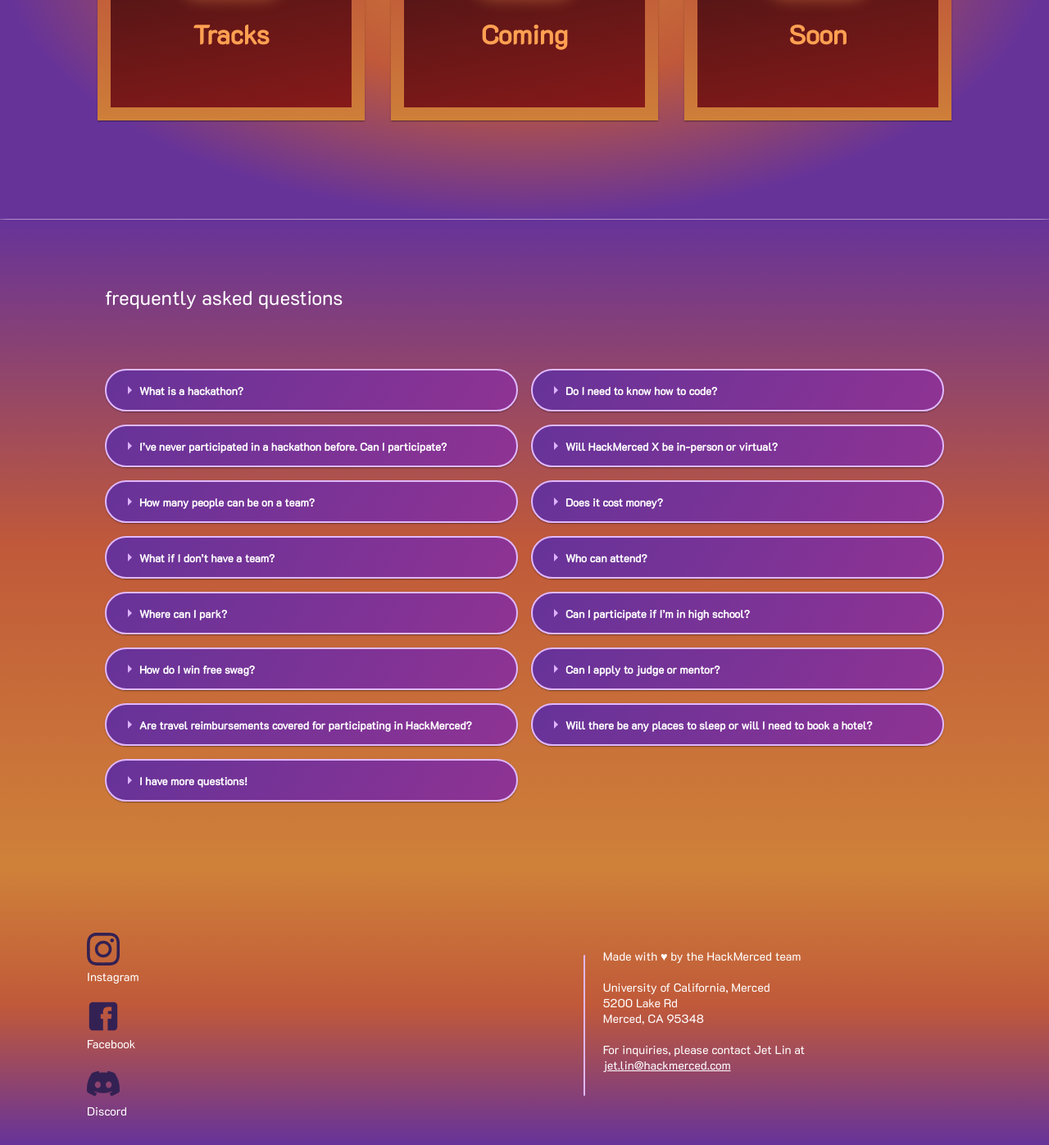
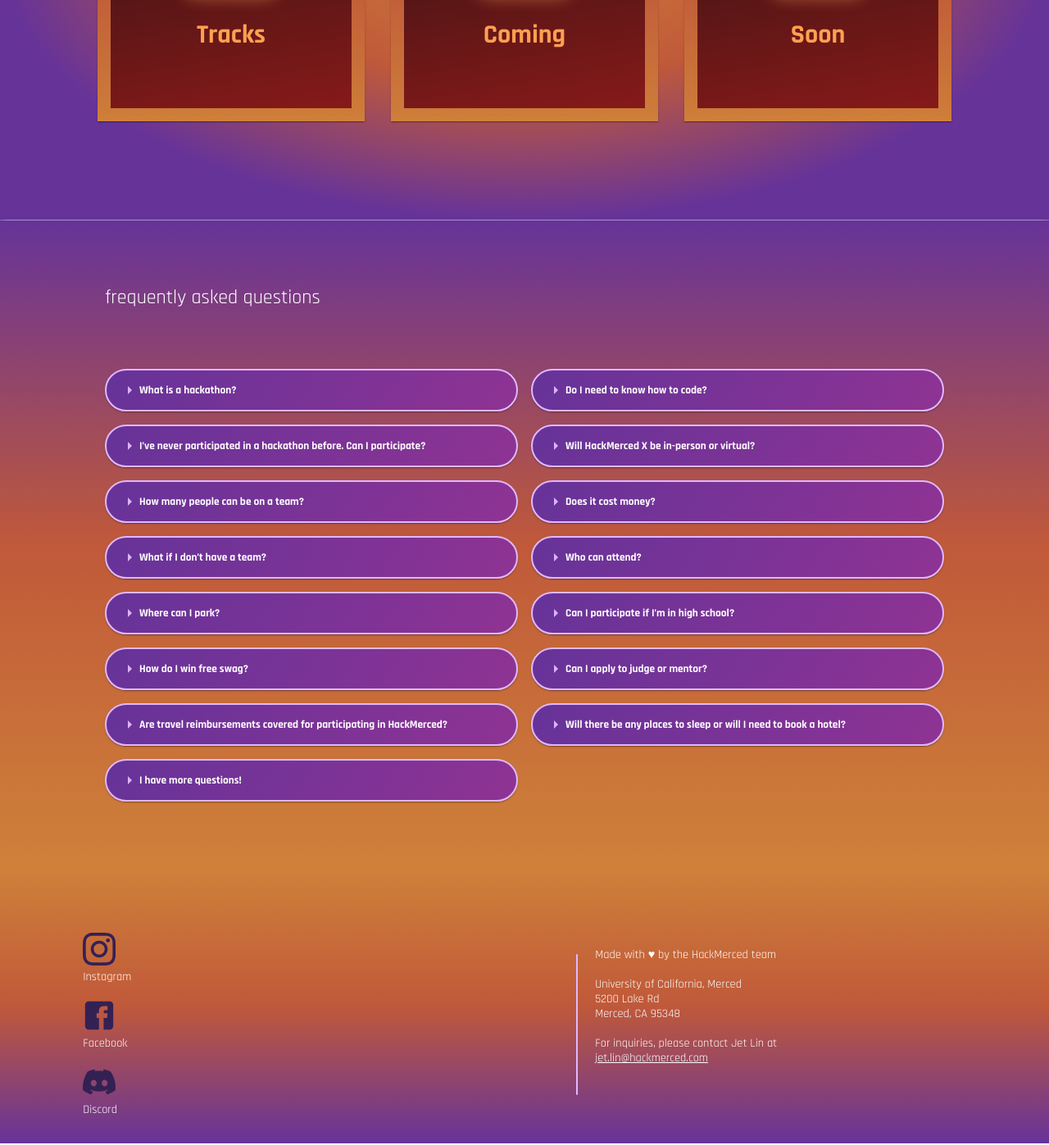
Before and after one commit to HackMerced/HackMerced-X, a React (Create React App) app: page / in a window 1280 px wide. Shown: the part 1269-2666 px from the top of the page at 82% size. Built offline with nearby package versions, Linux system fonts and the light colour scheme.

Commit message:
font changed to Rajdhani

```diff
--- a/src/App.css
+++ b/src/App.css
@@ -1,5 +1,8 @@
 
 @import url('https://fonts.googleapis.com/css2?family=K2D:ital,wght@0,400;1,700&display=swap');
+
+@import url('https://fonts.googleapis.com/css2?family=Rajdhani:wght@300;400;500;600;700&display=swap');
+
 
 :root{
 
@@ -61,6 +64,8 @@
   --hacktually-infobox: rgba(255, 255, 255, 0.5); /*have not changed these*/
   --hacktually-info: rgba(255, 255, 255, 0.2);
 
+  --font-family: 'Rajdhani';
+
 }
 
 .html{
@@ -68,7 +73,7 @@
 }
 .App {
   min-height: 100vh;
-  font-family: 'K2D';
+  font-family: var(--font-family);
 }
 
 .App-link {
@@ -98,7 +103,7 @@ a {
 }
 .Tracks-title, .About-HM-Title, .Hacktually-title {
   margin-top: 0;
-  font-family: 'K2D';
+  font-family: var(--font-family);
   font-weight:bold;
   margin-bottom: 2em;
   margin-left: 11%;
@@ -136,12 +141,12 @@ a {
 .Track-Name{
   /* color:#FF5E54; */
   color: var(--orange-font-color);
-  font-family: 'K2D';
+  font-family: var(--font-family);
 }
 .Track-Text, .About-HM-Text{
   padding-top: 2vh;
   margin:1vw;
-  font-family: 'K2D';
+  font-family: var(--font-family);
   font-style: normal;
   font-weight: 50;
   font-size: 0.9em;
@@ -180,7 +185,7 @@ a {
 .Sponsors-Description{
   left: 10vw;
   position: absolute;
-  font-family: 'K2D';
+  font-family: var(--font-family);
   font-style: normal;
   font-weight: 500;
   font-size: 1.2em;
@@ -189,7 +194,7 @@ a {
 }
 .Sponsors-title{
   margin-top: 0;
-  font-family: 'K2D';
+  font-family: var(--font-family);
   font-weight: normal;
   padding-top: 3em;
   text-align: left;
@@ -215,7 +220,7 @@ a {
 }
 
 .FAQ-container .title{
-  font-family: 'K2D';
+  font-family: var(--font-family);
   font-weight: normal;
   width: fit-content;
   margin-top: 0;
@@ -248,7 +253,7 @@ a {
 }
 
 .accordion-title{
-  font-family: 'K2D';
+  font-family: var(--font-family);
   font-weight: bold;
   font-size: 1em;
   /* color: white; */
@@ -258,7 +263,7 @@ a {
 }
 
 .accordion-description{
-  font-family: 'K2D';
+  font-family: var(--font-family);
   font-style: normal;
   font-size: 0.9em;
   /* color: white; */
@@ -293,7 +298,7 @@ a {
 }
 
 .nav-items .button, .nav-items .registerButton{
-  font-family: 'K2D';
+  font-family: var(--font-family);
   font-weight: bold;
   font-size: 1em;
   width:fit-content;
@@ -478,7 +483,7 @@ a {
 }
 
 .registerButton2{
-  font-family: 'K2D';
+  font-family: var(--font-family);
   font-weight: bold;
   font-size: 2rem;
   /* background-color: #342153;  */
@@ -620,7 +625,7 @@ a {
   padding-bottom: 2rem;
   /* color: white; */
   color: var(--main-white);
-  font-family: 'K2D';
+  font-family: var(--font-family);
   font-style: normal;
   font-weight: 400;
   font-size: 0.9em;
@@ -660,7 +665,7 @@ a {
 }
 .Team-container .title{
     height: 10vh;
-    font-family: 'K2D';
+    font-family: var(--font-family);
     font-weight: normal;
     width: fit-content;
     margin-top: 0rem;
@@ -695,7 +700,7 @@ a {
 .Team-Name{
   /* color: #FFFFFF; */
   color: var(--main-white);
-  font-family: 'K2D';
+  font-family: var(--font-family);
 }
 /*CONTACT US*/
 .Contact-Us-container{
```
